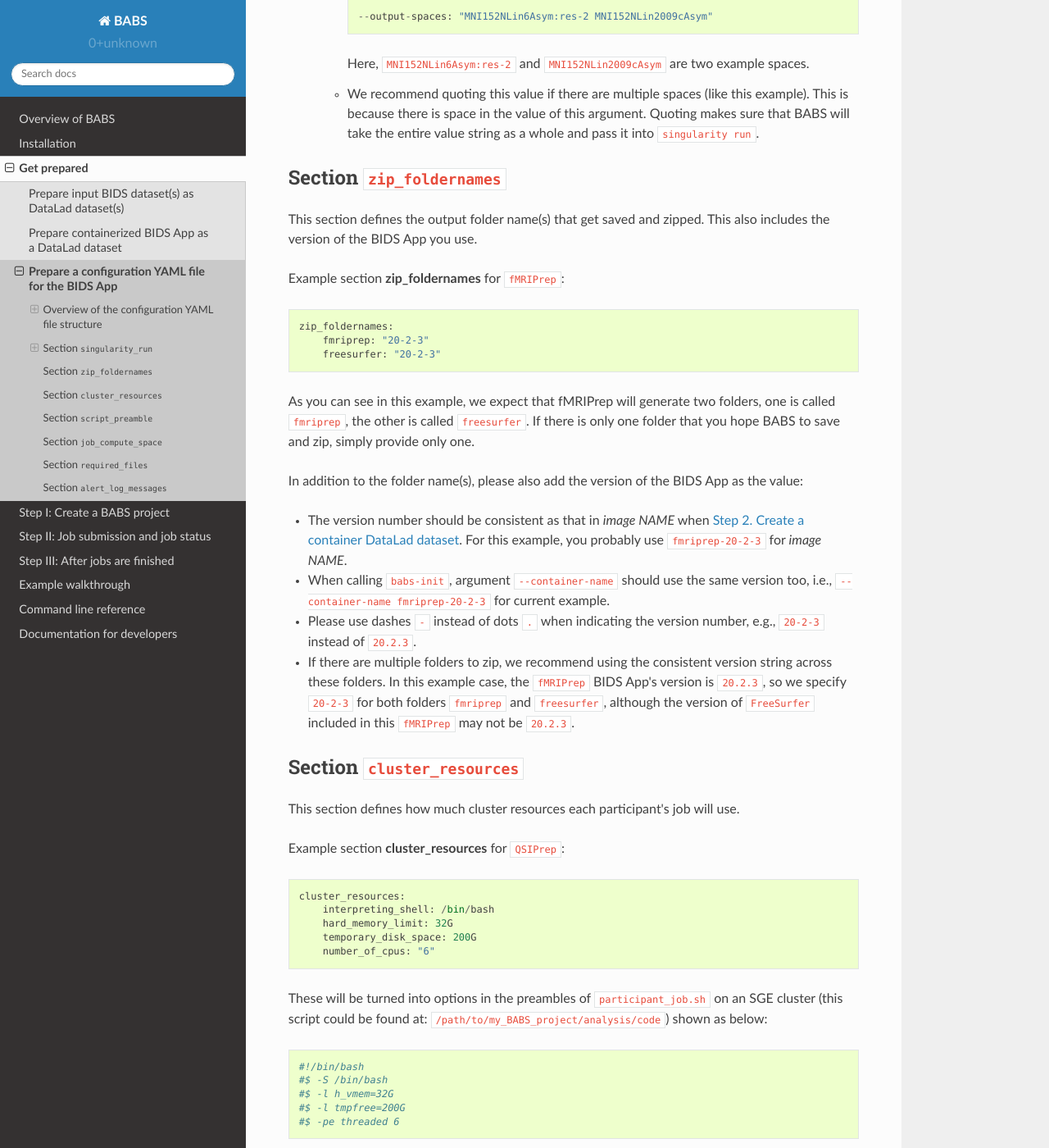
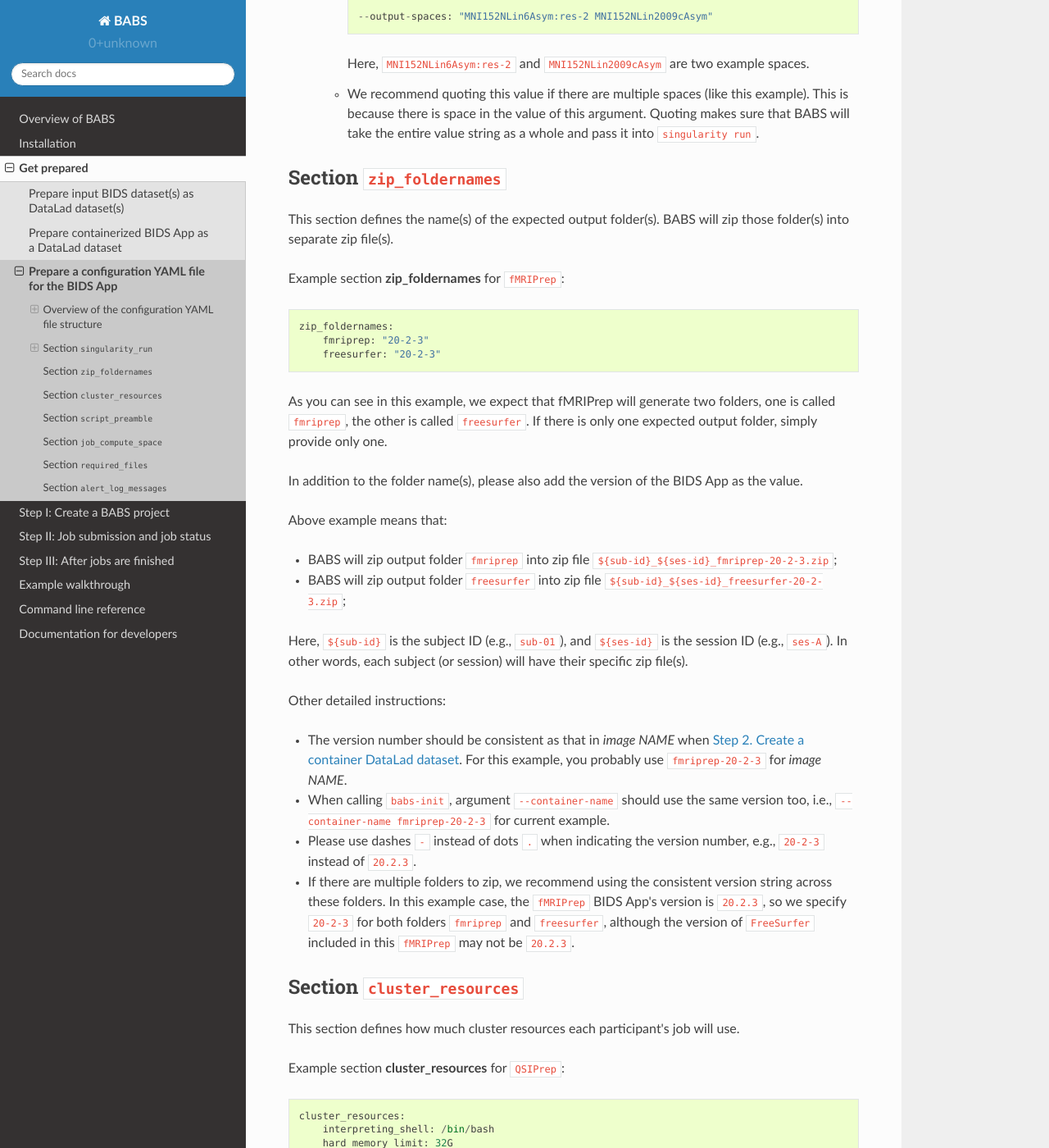
Before and after one commit to PennLINC/babs, a Sphinx documentation site: the page built from docs/source/preparation_config_yaml_file.rst, in a window 1280 px wide and 1400 px high, scrolled down 7613 px. Shown: the whole window at 82% size. Built offline with Sphinx 7.4.7 and the Read the Docs theme 2.0.0, drawn with Linux system fonts in a browser that asks for light colours.

Commit message:
improve docs about zip_foldernames

```diff
--- a/docs/source/preparation_config_yaml_file.rst
+++ b/docs/source/preparation_config_yaml_file.rst
@@ -366,8 +366,8 @@ Advanced - Manual of writing section ``singularity_run``
 Section ``zip_foldernames``
 ================================
 
-This section defines the output folder name(s) that get saved and zipped.
-This also includes the version of the BIDS App you use.
+This section defines the name(s) of the expected output folder(s).
+BABS will zip those folder(s) into separate zip file(s).
 
 Example section **zip_foldernames** for ``fMRIPrep``::
 
@@ -377,9 +377,20 @@ Example section **zip_foldernames** for ``fMRIPrep``::
 
 As you can see in this example, we expect that fMRIPrep will generate two folders,
 one is called ``fmriprep``, the other is called ``freesurfer``.
-If there is only one folder that you hope BABS to save and zip, simply provide only one.
+If there is only one expected output folder, simply provide only one.
 
-In addition to the folder name(s), please also add the version of the BIDS App as the value:
+In addition to the folder name(s), please also add the version of the BIDS App as the value.
+
+Above example means that:
+
+* BABS will zip output folder ``fmriprep`` into zip file ``${sub-id}_${ses-id}_fmriprep-20-2-3.zip``;
+* BABS will zip output folder ``freesurfer`` into zip file ``${sub-id}_${ses-id}_freesurfer-20-2-3.zip``;
+
+Here, ``${sub-id}`` is the subject ID (e.g., ``sub-01``),
+and ``${ses-id}`` is the session ID (e.g., ``ses-A``).
+In other words, each subject (or session) will have their specific zip file(s).
+
+Other detailed instructions:
 
 * The version number should be consistent as that in *image NAME* when :ref:`create-a-container-datalad-dataset`.
   For this example, you probably use ``fmriprep-20-2-3`` for *image NAME*.
```
Also changed, not shown: 1 other file.
